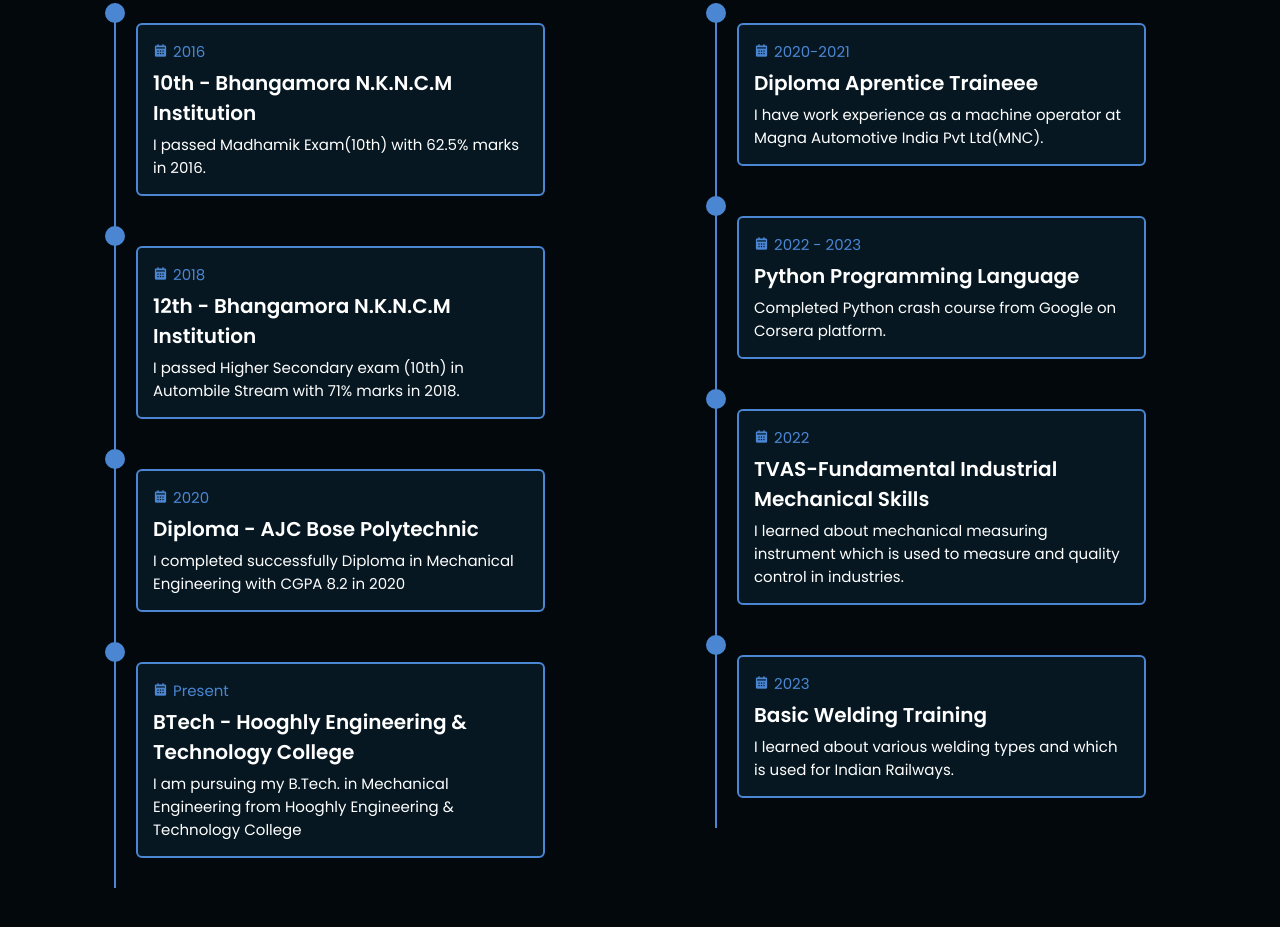
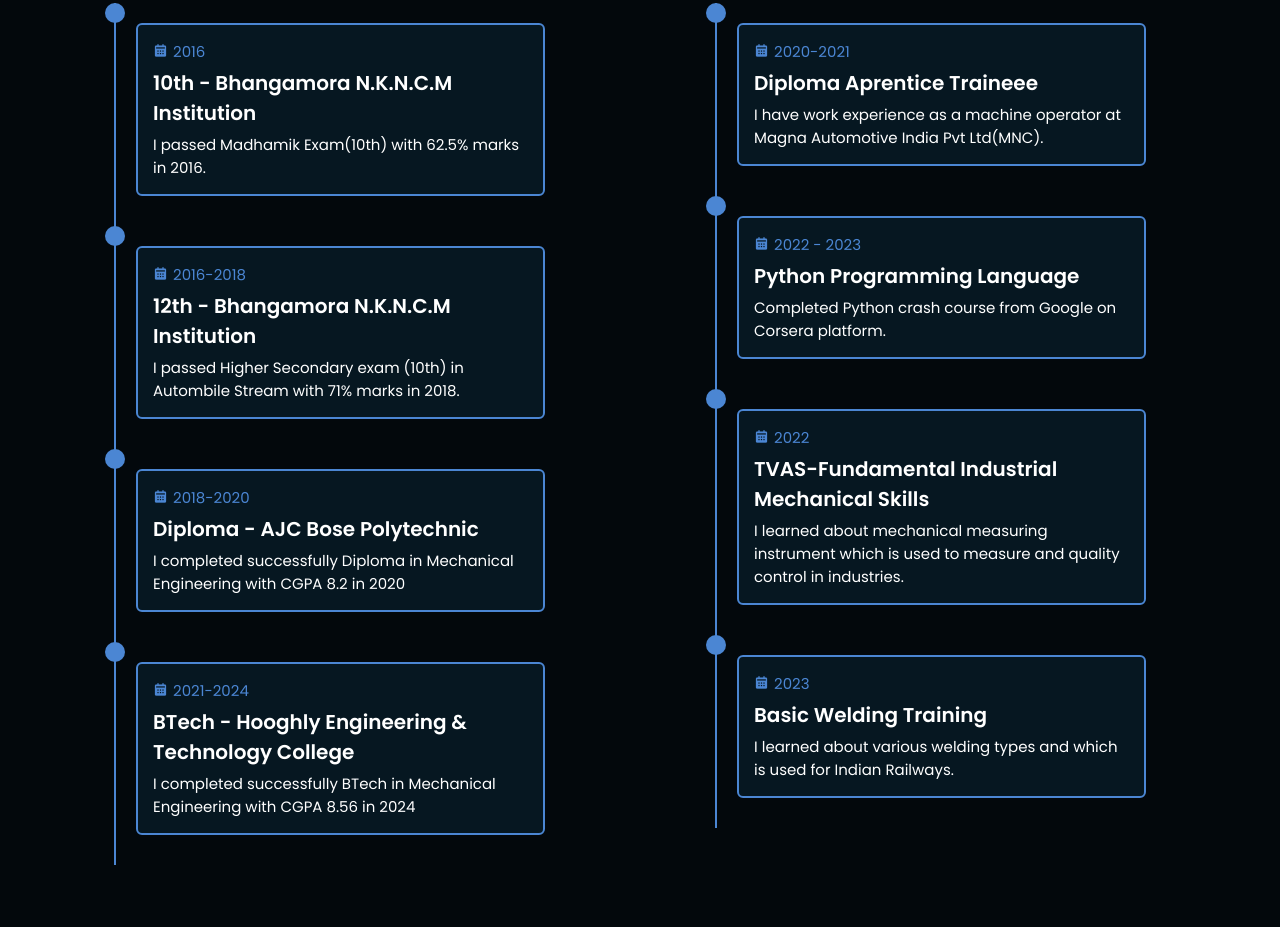
Before and after one commit to RanaChail/Rana-s-Portfolio, a plain HTML site: page index.html in a window 1280 px wide. Shown: the part 1905-2832 px from the top of the page. Drawn offline with nearby package versions, Linux system fonts and the light colour scheme.

Commit message:
Update index.html

```diff
--- a/index.html
+++ b/index.html
@@ -118,7 +118,7 @@
 
             <div class="education-content">
               <div class="content">
-                <div class="year"><i class="bx bxs-calendar"></i>2018</div>
+                <div class="year"><i class="bx bxs-calendar"></i>2016-2018</div>
                 <h3>12th - Bhangamora N.K.N.C.M Institution</h3>
                 <p>
                   I passed Higher Secondary exam (10th) in Autombile Stream with
@@ -129,7 +129,7 @@
 
             <div class="education-content">
               <div class="content">
-                <div class="year"><i class="bx bxs-calendar"></i>2020</div>
+                <div class="year"><i class="bx bxs-calendar"></i>2018-2020</div>
                 <h3>Diploma - AJC Bose Polytechnic</h3>
                 <p>
                   I completed successfully Diploma in Mechanical Engineering
@@ -140,11 +140,10 @@
 
             <div class="education-content">
               <div class="content">
-                <div class="year"><i class="bx bxs-calendar"></i>Present</div>
+                <div class="year"><i class="bx bxs-calendar"></i>2021-2024</div>
                 <h3>BTech - Hooghly Engineering & Technology College</h3>
                 <p>
-                  I am pursuing my B.Tech. in Mechanical Engineering from
-                  Hooghly Engineering & Technology College
+                  I completed successfully BTech in Mechanical Engineering with CGPA 8.56 in 2024
                 </p>
               </div>
             </div>
```
